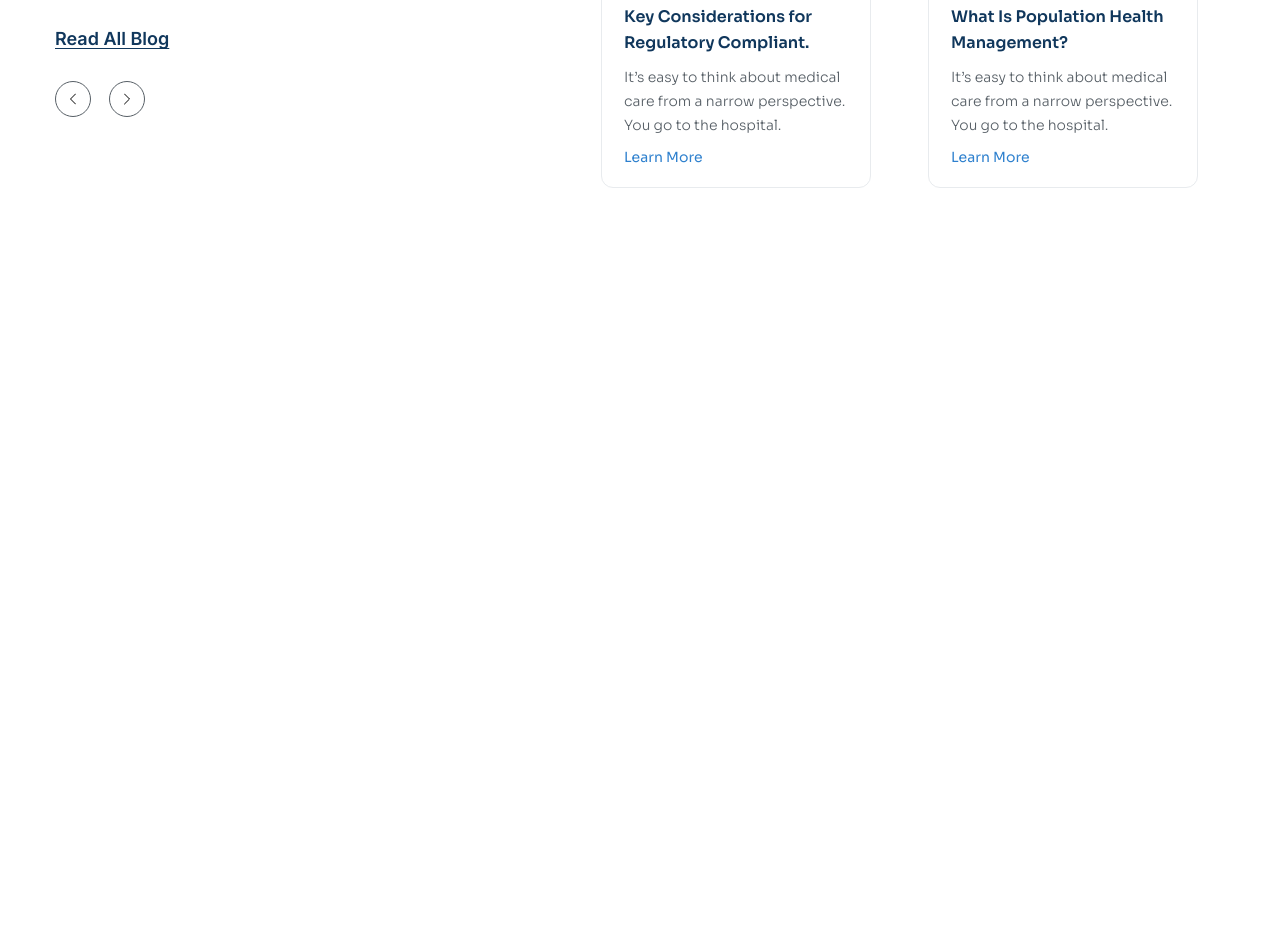
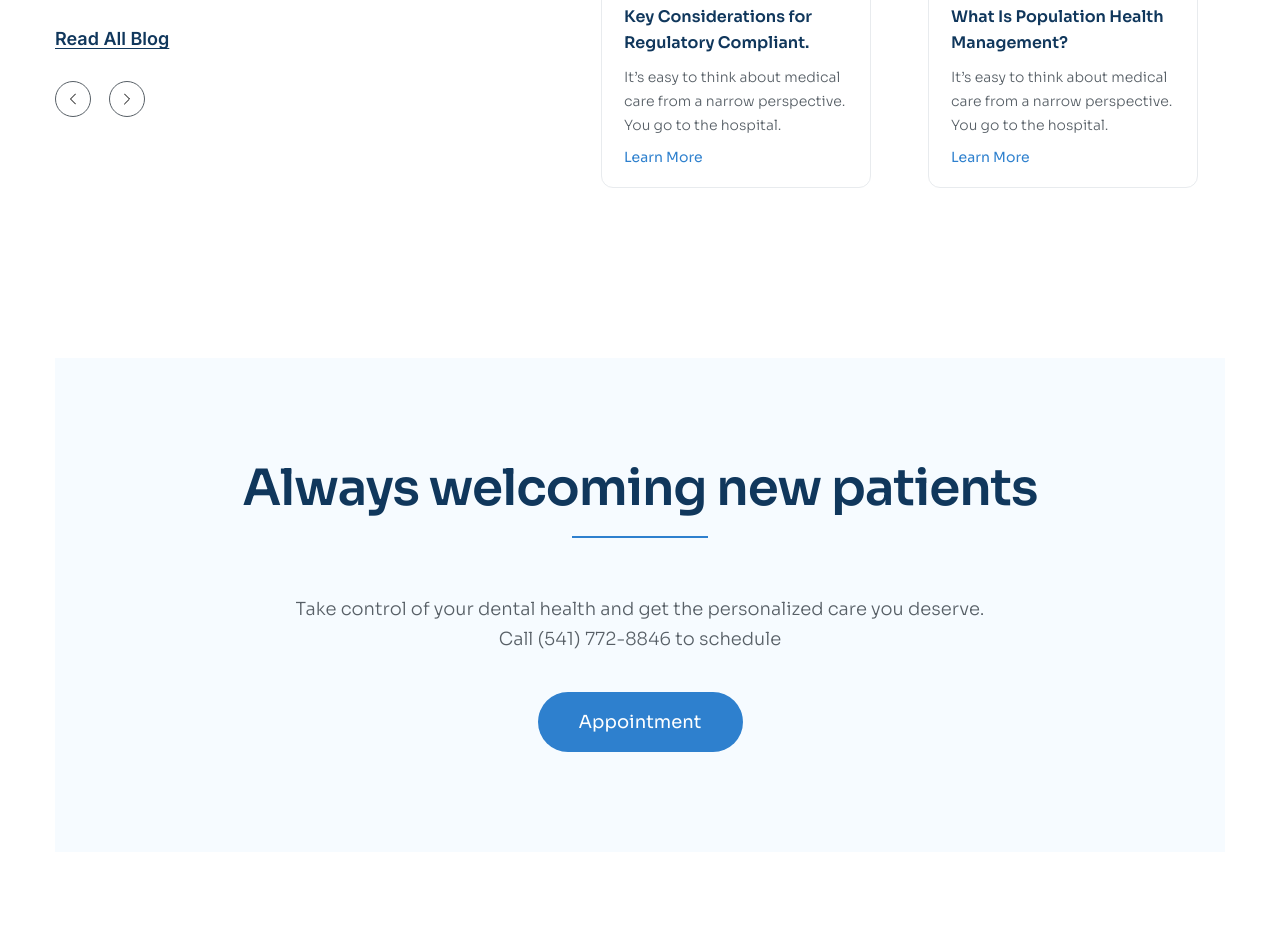
Before and after one commit to DuyDuong1712/HTML_Project3, a plain HTML site: page index.html in a window 1280 px wide. Shown: the part 5129-6069 px from the top of the page. Drawn offline with Linux system fonts and the light colour scheme.

Commit message:
feat(appointment): add  appointment component

```diff
--- a/assets/css/style.css
+++ b/assets/css/style.css
@@ -556,7 +556,6 @@ a {
 /* ======================= Blog ======================= */
 .blog {
     padding: 85px 0;
-
 }
 
 .blog__inner {
@@ -664,3 +663,34 @@ a {
 .blog-item:hover .blog-item__more {
     color: #10375C;
 }
+
+/* ==================== Apointment ==================== */
+.appointment {
+    padding: 85px 0;
+}
+
+.appointment__inner {
+    padding: 100px 0;
+    background: #F6FBFF;
+    display: flex;
+    justify-content: center;
+    align-items: center;
+    flex-direction: column;
+    row-gap: 38px;
+}
+
+.appointment__heading::after {
+    content: "";
+    display: block;
+    width: 136px;
+    height: 2px;
+    background: #2E80CE;
+
+    margin: 18px auto 0;
+}
+
+
+.appointment__desc {
+    width: 690px;
+    text-align: center;
+}
--- a/index.html
+++ b/index.html
@@ -391,7 +391,17 @@
             </div>
         </section>
 
-
+        <!-- appointment  -->
+        <section class="appointment">
+            <div class="container">
+                <div class="appointment__inner">
+                    <h2 class="section-heading appointment__heading">Always welcoming new patients</h2>
+                    <p class="section-desc appointment__desc">Take control of your dental health and get the
+                        personalized care you deserve. Call (541) 772-8846 to schedule</p>
+                    <a href="#!" class="btn">Appointment</a>
+                </div>
+            </div>
+        </section>
 
     </main>
 
```
